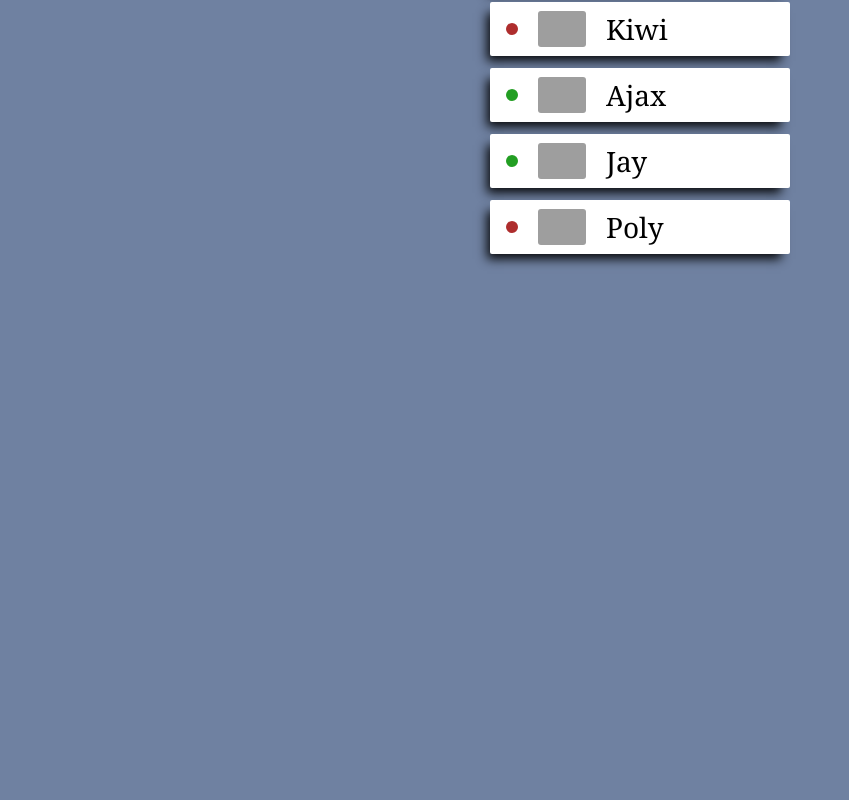
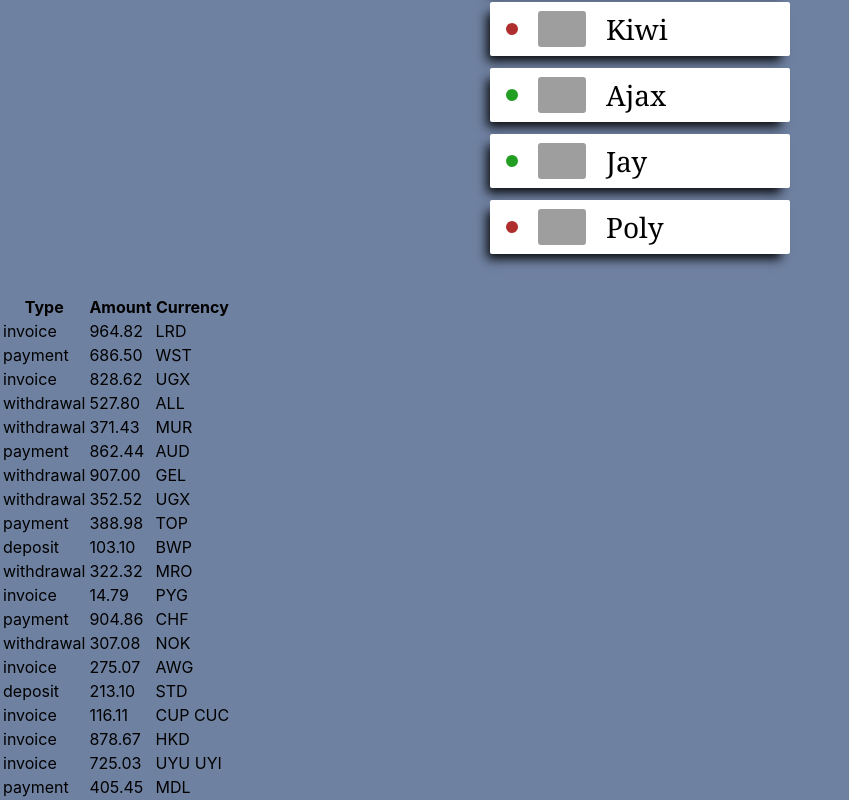
Before and after one commit to Oleggman/goit-react-hw-01-components, a React (Create React App) app: page / in a window 1280 px wide. Shown: the part 812-1612 px from the top of the page, without its empty margins (0-849 px from the left). Before the commit the page ends 1106 px from the top, so only its background shows below. Built offline with nearby package versions, Linux system fonts and the light colour scheme; grey boxes are pictures that could not be loaded.

Commit message:
Create TransactionHistory

```diff
--- a/src/components/App.jsx
+++ b/src/components/App.jsx
@@ -1,9 +1,11 @@
 import { Profile } from "./Profile/Profile";
 import { Statistics } from "./Statistics/Statistics";
 import { FriendList } from "./FriendList/FriendList";
+import { TransactionHistory } from "./TransactionHistory/TransactionHistory";
 import user from '../data/user.json';
 import data from '../data/data.json';
 import friends from '../data/friends.json';
+import transactions from '../data/transactions.json';
 
 export const App = () => {
   return (
@@ -17,6 +19,7 @@
       />
       <Statistics title="Upload stats" stats={data} />
       <FriendList friends={friends} />
+      <TransactionHistory items={transactions} />
     </>
   );
 };
--- /dev/null
+++ b/src/components/TransactionHistory/HistoryTableBody/HistoryTableBody.jsx
@@ -0,0 +1,15 @@
+import PropTypes from "prop-types";
+
+export const HistoryTableBody = ({ items }) => {
+  return (
+    <tbody>
+      {items.map(({ id, type, amount, currency }) =>
+        <tr key={id}>
+          <td>{type}</td>
+          <td>{amount}</td>
+          <td>{currency}</td>
+        </tr>
+      )}
+    </tbody>
+  );
+}
--- /dev/null
+++ b/src/components/TransactionHistory/HistoryTableHead/HistoryTableHead.jsx
@@ -0,0 +1,12 @@
+
+export const HistoryTableHead = () => {
+  return (
+    <thead>
+      <tr>
+        <th>Type</th>
+        <th>Amount</th>
+        <th>Currency</th>
+      </tr>
+    </thead>
+  );
+}
--- /dev/null
+++ b/src/components/TransactionHistory/TransactionHistory.jsx
@@ -0,0 +1,12 @@
+import PropTypes from "prop-types";
+import { HistoryTableHead } from "./HistoryTableHead/HistoryTableHead";
+import { HistoryTableBody } from "./HistoryTableBody/HistoryTableBody";
+
+export const TransactionHistory = ({ items }) => {
+  return (
+    <table className="transaction-history">
+      <HistoryTableHead />
+      <HistoryTableBody items={items} />
+    </table>
+  );
+}
--- /dev/null
+++ b/src/data/transactions.json
@@ -0,0 +1,122 @@
+[
+  {
+    "id": "1e0700a2-5183-4291-85cc-2065a036a683",
+    "type": "invoice",
+    "amount": "964.82",
+    "currency": "LRD"
+  },
+  {
+    "id": "a30f821b-4d25-4ff0-abdd-e340b3f0dd2b",
+    "type": "payment",
+    "amount": "686.50",
+    "currency": "WST"
+  },
+  {
+    "id": "44dca67a-8e5a-4798-bf8e-b15efd4e1abd",
+    "type": "invoice",
+    "amount": "828.62",
+    "currency": "UGX"
+  },
+  {
+    "id": "ea8ed3dc-2b68-4a53-905a-53ecb0adef33",
+    "type": "withdrawal",
+    "amount": "527.80",
+    "currency": "ALL"
+  },
+  {
+    "id": "ea76146a-0b00-4b80-bc02-a8c822176712",
+    "type": "withdrawal",
+    "amount": "371.43",
+    "currency": "MUR"
+  },
+  {
+    "id": "63ca02f9-d637-46b5-9237-f3b24425e029",
+    "type": "payment",
+    "amount": "862.44",
+    "currency": "AUD"
+  },
+  {
+    "id": "ed0263e8-59a5-4bf1-87e0-2bb88e53dc34",
+    "type": "withdrawal",
+    "amount": "907.00",
+    "currency": "GEL"
+  },
+  {
+    "id": "6013bad0-750c-4691-8bc2-d8f2b43969c4",
+    "type": "withdrawal",
+    "amount": "352.52",
+    "currency": "UGX"
+  },
+  {
+    "id": "252c7be4-8b06-4fa7-8d42-61fb835b70d5",
+    "type": "payment",
+    "amount": "388.98",
+    "currency": "TOP"
+  },
+  {
+    "id": "4eaab41b-b967-40ac-82ed-85fc66f646f1",
+    "type": "deposit",
+    "amount": "103.10",
+    "currency": "BWP"
+  },
+  {
+    "id": "9648a350-8469-42d5-8bf3-18090de5fe67",
+    "type": "withdrawal",
+    "amount": "322.32",
+    "currency": "MRO"
+  },
+  {
+    "id": "9c5c25fb-1a95-4b2f-8d1f-4c4426d677cc",
+    "type": "invoice",
+    "amount": "14.79",
+    "currency": "PYG"
+  },
+  {
+    "id": "43ef232c-80e9-4d6f-b48a-b22405620de3",
+    "type": "payment",
+    "amount": "904.86",
+    "currency": "CHF"
+  },
+  {
+    "id": "5161682e-e620-4019-ab0a-24ceb10fbd20",
+    "type": "withdrawal",
+    "amount": "307.08",
+    "currency": "NOK"
+  },
+  {
+    "id": "7b119d71-42e6-4c42-a141-6818b07bb9ff",
+    "type": "invoice",
+    "amount": "275.07",
+    "currency": "AWG"
+  },
+  {
+    "id": "a4f65722-65c4-4c28-b1f4-b8ed988bb205",
+    "type": "deposit",
+    "amount": "213.10",
+    "currency": "STD"
+  },
+  {
+    "id": "c6e5784b-0ca3-48d6-86e5-b5128af5a523",
+    "type": "invoice",
+    "amount": "116.11",
+    "currency": "CUP CUC"
+  },
+  {
+    "id": "c9ebed6a-3a02-4b49-ac0d-0534b51f2bfd",
+    "type": "invoice",
+    "amount": "878.67",
+    "currency": "HKD"
+  },
+  {
+    "id": "a4a98b0e-b22c-438b-9f83-de2df52110c8",
+    "type": "invoice",
+    "amount": "725.03",
+    "currency": "UYU UYI"
+  },
+  {
+    "id": "b39bfa7a-0166-4c47-94d6-87d20590f746",
+    "type": "payment",
+    "amount": "405.45",
+    "currency": "MDL"
+  }
+]
```
Also changed, not shown: src/components/TransactionHistory/HistoryTableBody/HistoryTableBody.styled.js (added), src/components/TransactionHistory/HistoryTableHead/HistoryTableHead.styled.js (added), src/components/TransactionHistory/TransactionHistory.styled.js (added).
